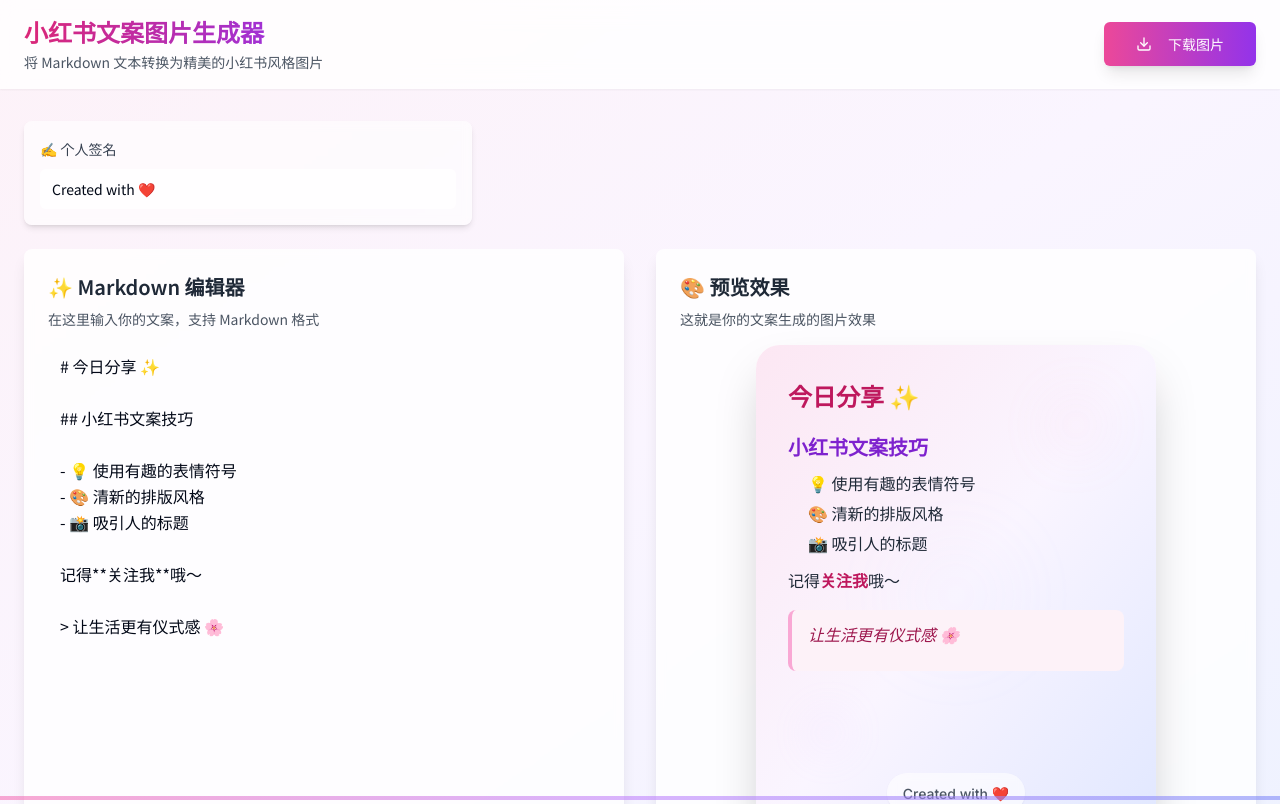
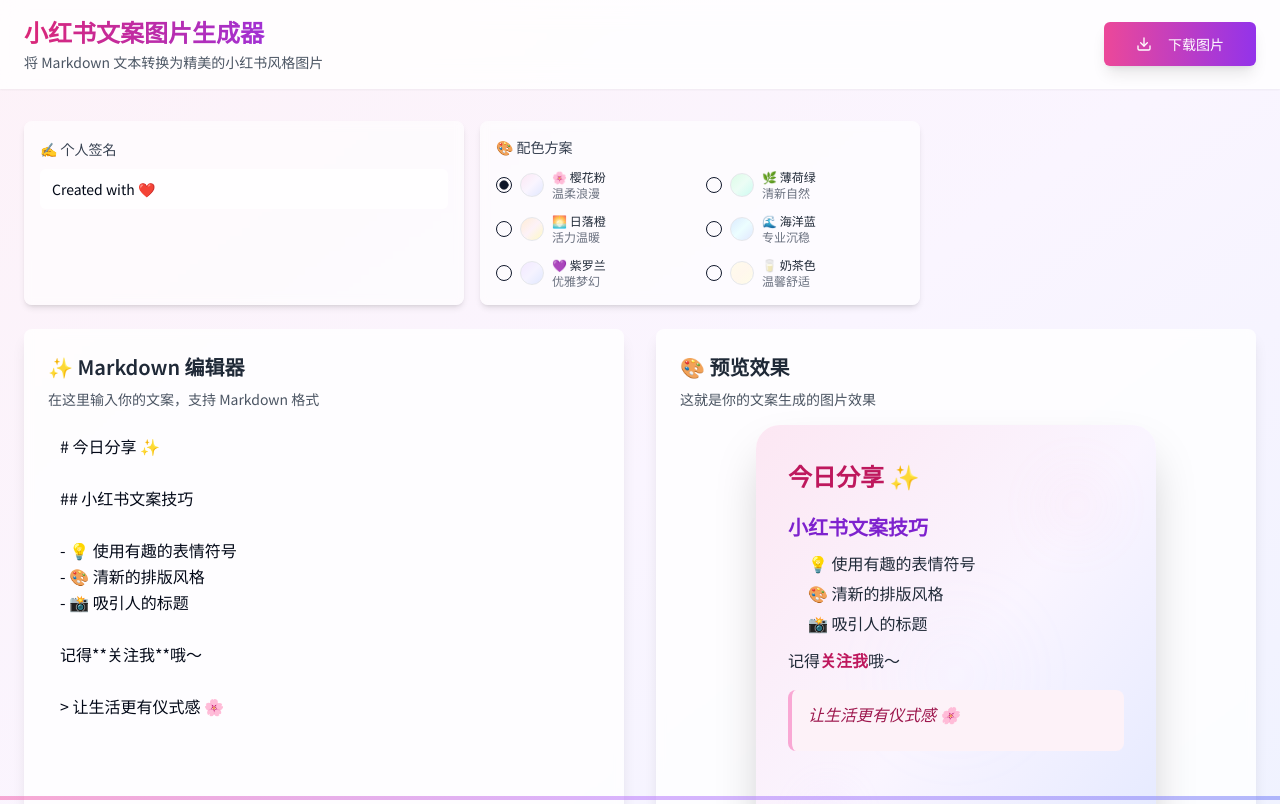
Before and after one commit to heavendai/xhs-markdown-canvas, a React (Vite) app: page / in a window 1280 px wide. Shown: the top 804 px of the page. Built offline with nearby package versions, Linux system fonts and the light colour scheme.

Commit message:
feat: Add color scheme options
Implement color scheme selection within the application, allowing users to choose from the suggested color palettes.

```diff
--- /dev/null
+++ b/src/components/ColorSchemeSelector.tsx
@@ -0,0 +1,84 @@
+
+import React from 'react';
+import { Card } from '@/components/ui/card';
+import { Label } from '@/components/ui/label';
+import { RadioGroup, RadioGroupItem } from '@/components/ui/radio-group';
+
+interface ColorSchemeSelectorProps {
+  value: string;
+  onChange: (value: string) => void;
+}
+
+const colorSchemes = [
+  {
+    id: 'cherry-blossom',
+    name: '🌸 樱花粉',
+    description: '温柔浪漫',
+    gradient: 'from-pink-100 via-purple-50 to-indigo-100'
+  },
+  {
+    id: 'mint-green',
+    name: '🌿 薄荷绿',
+    description: '清新自然',
+    gradient: 'from-green-100 via-emerald-50 to-teal-100'
+  },
+  {
+    id: 'sunset-orange',
+    name: '🌅 日落橙',
+    description: '活力温暖',
+    gradient: 'from-orange-100 via-pink-50 to-yellow-100'
+  },
+  {
+    id: 'ocean-blue',
+    name: '🌊 海洋蓝',
+    description: '专业沉稳',
+    gradient: 'from-blue-100 via-cyan-50 to-indigo-100'
+  },
+  {
+    id: 'violet-purple',
+    name: '💜 紫罗兰',
+    description: '优雅梦幻',
+    gradient: 'from-purple-100 via-violet-50 to-indigo-100'
+  },
+  {
+    id: 'milk-tea',
+    name: '🥛 奶茶色',
+    description: '温馨舒适',
+    gradient: 'from-amber-50 via-orange-50 to-yellow-50'
+  }
+];
+
+export const ColorSchemeSelector: React.FC<ColorSchemeSelectorProps> = ({ value, onChange }) => {
+  return (
+    <Card className="p-4 bg-white/60 backdrop-blur-sm border-0 shadow-md">
+      <Label className="font-noto text-sm font-medium text-gray-700 mb-3 block">
+        🎨 配色方案
+      </Label>
+      <RadioGroup value={value} onValueChange={onChange} className="grid grid-cols-2 gap-3">
+        {colorSchemes.map((scheme) => (
+          <div key={scheme.id} className="flex items-center space-x-2">
+            <RadioGroupItem value={scheme.id} id={scheme.id} />
+            <label
+              htmlFor={scheme.id}
+              className="flex-1 cursor-pointer"
+            >
+              <div className="flex items-center space-x-2">
+                <div
+                  className={`w-6 h-6 rounded-full bg-gradient-to-br ${scheme.gradient} border border-gray-200`}
+                />
+                <div>
+                  <div className="text-xs font-medium font-noto text-gray-800">
+                    {scheme.name}
+                  </div>
+                  <div className="text-xs text-gray-500 font-noto">
+                    {scheme.description}
+                  </div>
+                </div>
+              </div>
+            </label>
+          </div>
+        ))}
+      </RadioGroup>
+    </Card>
+  );
+};
--- a/src/components/ImagePreview.tsx
+++ b/src/components/ImagePreview.tsx
@@ -7,21 +7,89 @@ import { Card } from '@/components/ui/card';
 interface ImagePreviewProps {
   markdown: string;
   signature?: string;
+  colorScheme?: string;
 }
 
 export const ImagePreview: React.FC<ImagePreviewProps> = ({
   markdown,
-  signature = "Created with ❤️"
+  signature = "Created with ❤️",
+  colorScheme = "cherry-blossom"
 }) => {
   const previewRef = useRef<HTMLDivElement>(null);
 
   useEffect(() => {
     if (previewRef.current && markdown) {
-      const html = marked(markdown);
-      const sanitizedHtml = DOMPurify.sanitize(html);
-      previewRef.current.innerHTML = sanitizedHtml;
+      // 使用 async/await 处理 marked 的返回值
+      const processMarkdown = async () => {
+        const html = await marked(markdown);
+        const sanitizedHtml = DOMPurify.sanitize(html);
+        if (previewRef.current) {
+          previewRef.current.innerHTML = sanitizedHtml;
+        }
+      };
+      processMarkdown();
     }
   }, [markdown]);
+
+  const getColorSchemeClasses = (scheme: string) => {
+    switch (scheme) {
+      case 'mint-green':
+        return 'bg-gradient-to-br from-green-100 via-emerald-50 to-teal-100';
+      case 'sunset-orange':
+        return 'bg-gradient-to-br from-orange-100 via-pink-50 to-yellow-100';
+      case 'ocean-blue':
+        return 'bg-gradient-to-br from-blue-100 via-cyan-50 to-indigo-100';
+      case 'violet-purple':
+        return 'bg-gradient-to-br from-purple-100 via-violet-50 to-indigo-100';
+      case 'milk-tea':
+        return 'bg-gradient-to-br from-amber-50 via-orange-50 to-yellow-50';
+      default: // cherry-blossom
+        return 'bg-gradient-to-br from-pink-100 via-purple-50 to-indigo-100';
+    }
+  };
+
+  const getDecorationColors = (scheme: string) => {
+    switch (scheme) {
+      case 'mint-green':
+        return {
+          color1: 'bg-green-300',
+          color2: 'bg-emerald-300',
+          color3: 'bg-teal-200'
+        };
+      case 'sunset-orange':
+        return {
+          color1: 'bg-orange-300',
+          color2: 'bg-pink-300',
+          color3: 'bg-yellow-200'
+        };
+      case 'ocean-blue':
+        return {
+          color1: 'bg-blue-300',
+          color2: 'bg-cyan-300',
+          color3: 'bg-indigo-200'
+        };
+      case 'violet-purple':
+        return {
+          color1: 'bg-purple-300',
+          color2: 'bg-violet-300',
+          color3: 'bg-indigo-200'
+        };
+      case 'milk-tea':
+        return {
+          color1: 'bg-amber-300',
+          color2: 'bg-orange-300',
+          color3: 'bg-yellow-200'
+        };
+      default: // cherry-blossom
+        return {
+          color1: 'bg-pink-300',
+          color2: 'bg-purple-300',
+          color3: 'bg-indigo-200'
+        };
+    }
+  };
+
+  const decorationColors = getDecorationColors(colorScheme);
 
   return (
     <Card className="h-full p-6 bg-white/80 backdrop-blur-sm border-0 shadow-lg">
@@ -37,14 +105,14 @@ export const ImagePreview: React.FC<ImagePreviewProps> = ({
       <div className="flex justify-center">
         <div
           id="image-content"
-          className="relative bg-gradient-to-br from-pink-100 via-purple-50 to-indigo-100 rounded-3xl shadow-2xl overflow-hidden"
+          className={`relative ${getColorSchemeClasses(colorScheme)} rounded-3xl shadow-2xl overflow-hidden`}
           style={{ width: '400px', minHeight: '500px' }}
         >
           {/* 装饰性背景图案 */}
           <div className="absolute inset-0 opacity-5">
-            <div className="absolute top-10 right-10 w-20 h-20 bg-pink-300 rounded-full blur-xl"></div>
-            <div className="absolute bottom-20 left-10 w-16 h-16 bg-purple-300 rounded-full blur-lg"></div>
-            <div className="absolute top-1/2 left-1/2 transform -translate-x-1/2 -translate-y-1/2 w-32 h-32 bg-indigo-200 rounded-full blur-2xl"></div>
+            <div className={`absolute top-10 right-10 w-20 h-20 ${decorationColors.color1} rounded-full blur-xl`}></div>
+            <div className={`absolute bottom-20 left-10 w-16 h-16 ${decorationColors.color2} rounded-full blur-lg`}></div>
+            <div className={`absolute top-1/2 left-1/2 transform -translate-x-1/2 -translate-y-1/2 w-32 h-32 ${decorationColors.color3} rounded-full blur-2xl`}></div>
           </div>
 
           {/* 主要内容区域 */}
--- a/src/pages/Index.tsx
+++ b/src/pages/Index.tsx
@@ -4,6 +4,7 @@ import { MarkdownEditor } from '@/components/MarkdownEditor';
 import { ImagePreview } from '@/components/ImagePreview';
 import { ExportButton } from '@/components/ExportButton';
 import { SignatureInput } from '@/components/SignatureInput';
+import { ColorSchemeSelector } from '@/components/ColorSchemeSelector';
 
 const Index = () => {
   const [markdown, setMarkdown] = useState(`# 今日分享 ✨
@@ -19,6 +20,7 @@ const Index = () => {
 > 让生活更有仪式感 🌸`);
 
   const [signature, setSignature] = useState('Created with ❤️');
+  const [colorScheme, setColorScheme] = useState('cherry-blossom');
 
   return (
     <div className="min-h-screen bg-gradient-to-br from-pink-50 via-purple-50 to-indigo-50">
@@ -40,9 +42,10 @@ const Index = () => {
       </div>
 
       <div className="container mx-auto px-6 py-8">
-        {/* 签名设置 */}
-        <div className="mb-6 max-w-md">
+        {/* 设置面板 */}
+        <div className="mb-6 grid grid-cols-1 lg:grid-cols-2 gap-4 max-w-4xl">
           <SignatureInput value={signature} onChange={setSignature} />
+          <ColorSchemeSelector value={colorScheme} onChange={setColorScheme} />
         </div>
 
         {/* 主要内容区域 */}
@@ -54,7 +57,11 @@ const Index = () => {
 
           {/* 右侧预览 */}
           <div className="animate-fadeIn" style={{ animationDelay: '0.1s' }}>
-            <ImagePreview markdown={markdown} signature={signature} />
+            <ImagePreview
+              markdown={markdown}
+              signature={signature}
+              colorScheme={colorScheme}
+            />
           </div>
         </div>
       </div>
```
